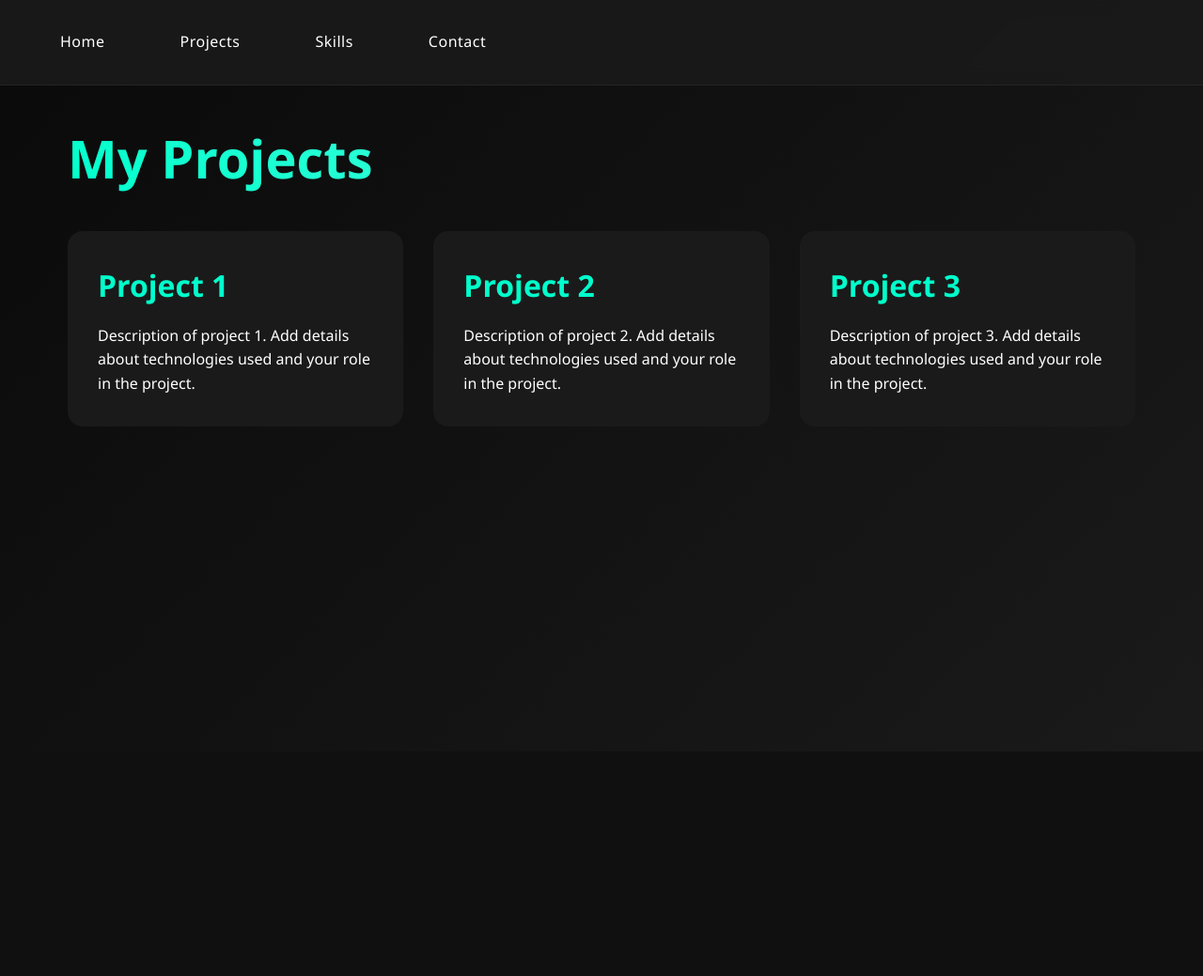
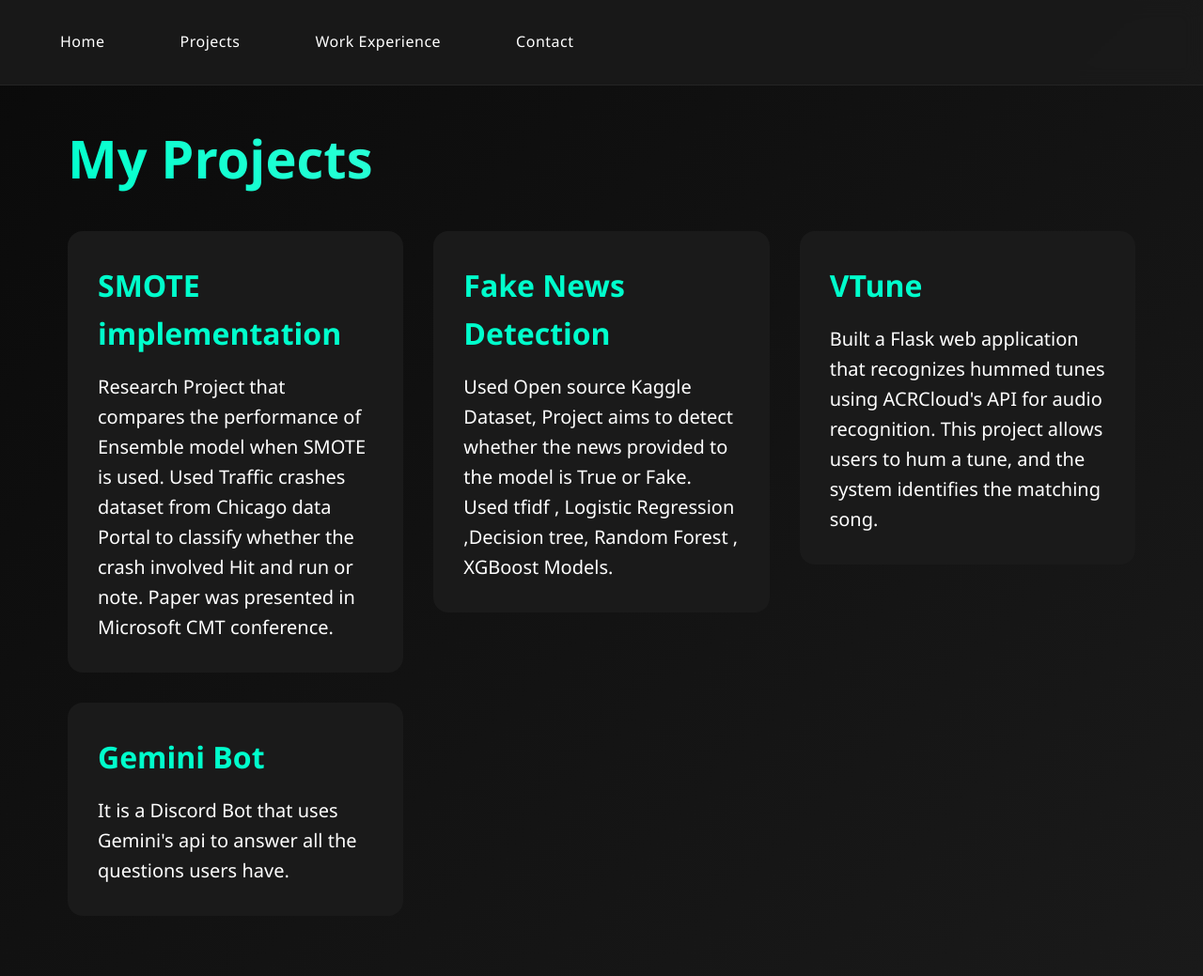
Before and after one commit to SieGe0701/portfolio, a Flask app: page /projects in a window 1280 px wide. Shown: the whole page at 94% size. Before the commit the page ends 418 px from the top, so only its background shows below. Run offline with Flask 3, Linux system fonts and the light colour scheme.

Commit message:
Add details to home page and project page, modify styles, add links to projects

```diff
--- a/app.py
+++ b/app.py
@@ -10,9 +10,9 @@
 def projects():
     return render_template('projects.html')
 
-@app.route('/skills')
+@app.route('/Work_Experience')
 def skills():
-    return render_template('skills.html')
+    return render_template('Work_Experience.html')
 
 @app.route('/contact')
 def contact():
--- a/static/css/style.css
+++ b/static/css/style.css
@@ -158,29 +158,57 @@
 }
 
 /* Projects Section */
+/* Make the entire project card a clickable link */
+.project-card-link {
+    text-decoration: none;
+    color: inherit;
+    display: block;
+}
+
+/* Update project card hover state */
 .project-card {
     background: var(--bg-card);
     border-radius: 16px;
     padding: 2rem;
     position: relative;
     overflow: hidden;
+    cursor: pointer;
+    transition: all 0.3s ease;
+    font-size: 20px;
 }
 
-.project-card::before {
-    content: '';
-    position: absolute;
-    top: 0;
-    left: 0;
-    width: 100%;
-    height: 4px;
-    background: linear-gradient(90deg, var(--primary), #80ffea);
-    transform: scaleX(0);
-    transform-origin: left;
-    transition: transform 0.3s ease;
+.project-card:hover {
+    transform: translateY(-5px);
+    box-shadow: 0 8px 30px rgba(0, 255, 204, 0.1);
 }
 
-.project-card:hover::before {
-    transform: scaleX(1);
+/* GitHub icon and link indicator */
+.project-card .github-link {
+    position: absolute;
+    top: 1rem;
+    right: 1rem;
+    opacity: 0.7;
+    transition: opacity 0.3s ease;
+}
+
+.project-card:hover .github-link {
+    opacity: 1;
+}
+
+/* Optional: Add an arrow indicator */
+.project-card::after {
+    content: '→';
+    position: absolute;
+    bottom: 1rem;
+    right: 1rem;
+    font-size: 1.5rem;
+    opacity: 0;
+    transition: all 0.3s ease;
+}
+
+.project-card:hover::after {
+    opacity: 0.7;
+    transform: translateX(5px);
 }
 
 /* Skills Section */
--- a/templates/skills.html
+++ b/templates/Work_Experience.html
@@ -12,7 +12,7 @@
             <div class="nav-links">
                 <a href="/">Home</a>
                 <a href="/projects">Projects</a>
-                <a href="/skills">Skills</a>
+                <a href="/Work_Experience">Work Experience</a>
                 <a href="/contact">Contact</a>
             </div>
         </div>
--- a/templates/contact.html
+++ b/templates/contact.html
@@ -12,7 +12,7 @@
             <div class="nav-links">
                 <a href="/">Home</a>
                 <a href="/projects">Projects</a>
-                <a href="/skills">Skills</a>
+                <a href="/Work_Experience">Work Experience</a>
                 <a href="/contact">Contact</a>
             </div>
         </div>
--- a/templates/index.html
+++ b/templates/index.html
@@ -12,7 +12,7 @@
             <div class="nav-links">
                 <a href="/">Home</a>
                 <a href="/projects">Projects</a>
-                <a href="/skills">Skills</a>
+                <a href="/Work_Experience">Work experience</a>
                 <a href="/contact">Contact</a>
             </div>
         </div>
--- a/templates/projects.html
+++ b/templates/projects.html
@@ -12,7 +12,7 @@
             <div class="nav-links">
                 <a href="/">Home</a>
                 <a href="/projects">Projects</a>
-                <a href="/skills">Skills</a>
+                <a href="/Work_Experience">Work Experience</a>
                 <a href="/contact">Contact</a>
             </div>
         </div>
@@ -21,18 +21,38 @@
     <main class="container">
         <h1>My Projects</h1>
         <div class="grid">
+            <a href="https://github.com/SieGe0701/Hit-and-Run-Classification" class="project-card-link" target="_blank">
+                <div class="project-card">
+                    <h2>SMOTE implementation</h2>
+                    <p>Research Project that compares the performance of Ensemble
+                        model when SMOTE is used. Used Traffic crashes dataset from
+                        Chicago data Portal to classify whether the crash involved Hit
+                        and run or note.
+                        Paper was presented in Microsoft CMT conference.</p>
+                    </div>
+            </a>
+            <a href="https://github.com/SieGe0701/Fake-news-Prediction" class="project-card-link" target="_blank">
             <div class="project-card">
-                <h2>Project 1</h2>
-                <p>Description of project 1. Add details about technologies used and your role in the project.</p>
+                <h2>Fake News Detection</h2>
+                <p>Used Open source Kaggle Dataset, Project aims to detect whether the
+                    news provided to the model is True or Fake. Used tfidf , Logistic
+                    Regression ,Decision tree, Random Forest , XGBoost Models.
+                    </p>
             </div>
+            </a>
+            <a href="https://github.com/SieGe0701/VTune" class="project-card-link" target="_blank">
             <div class="project-card">
-                <h2>Project 2</h2>
-                <p>Description of project 2. Add details about technologies used and your role in the project.</p>
+                <h2>VTune</h2>
+                <p> Built a Flask web application that recognizes hummed tunes using ACRCloud's API for audio recognition.
+                    This project allows users to hum a tune, and the system identifies the matching song.</p>
             </div>
+            </a>
+            <a href="https://github.com/SieGe0701/Discord-Bot" class="project-card-link" target="_blank">
             <div class="project-card">
-                <h2>Project 3</h2>
-                <p>Description of project 3. Add details about technologies used and your role in the project.</p>
+                <h2>Gemini Bot</h2>
+                <p> It is a Discord Bot that uses Gemini's api to answer all the questions users have.</p>
             </div>
+            </a>
         </div>
     </main>
 </body>
```
